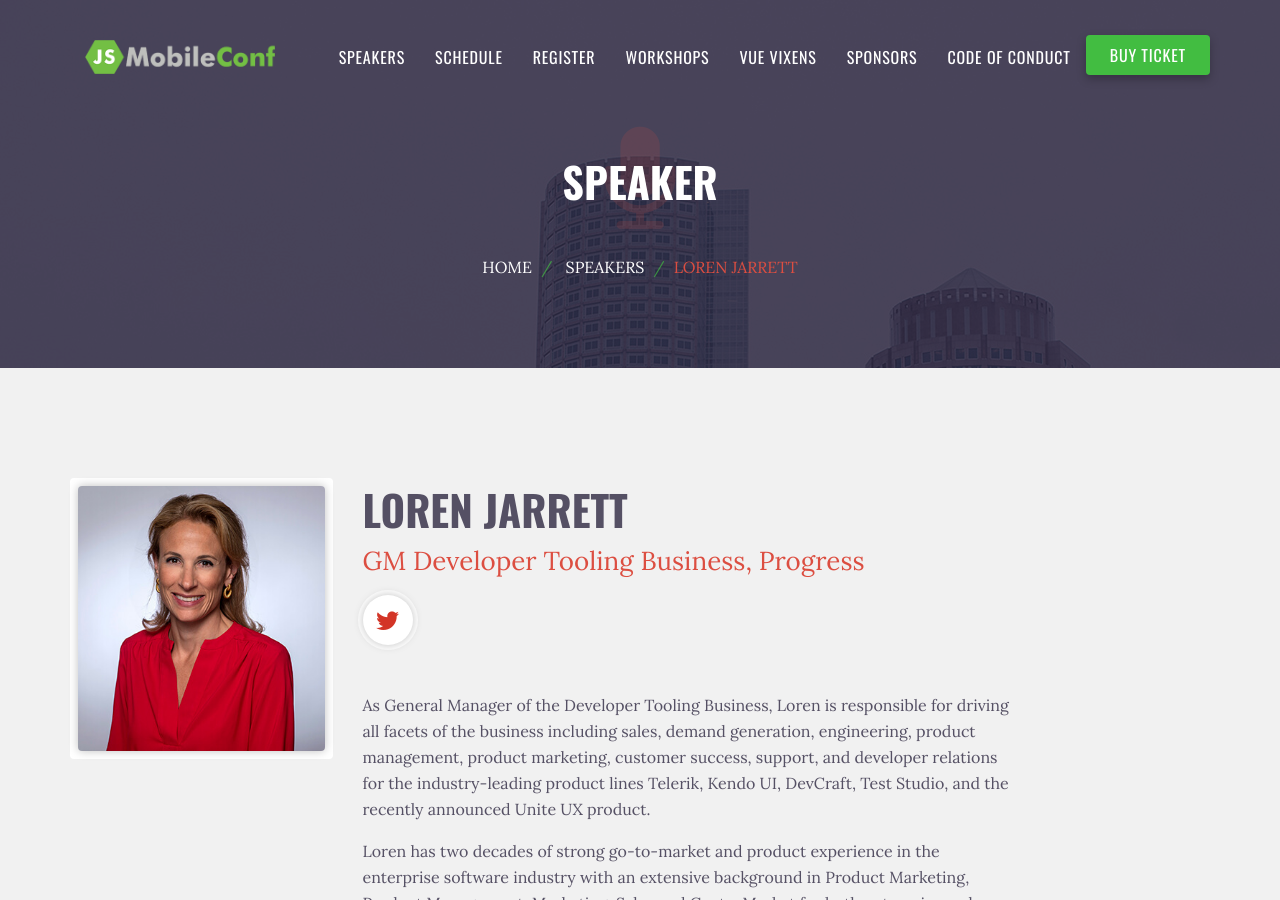
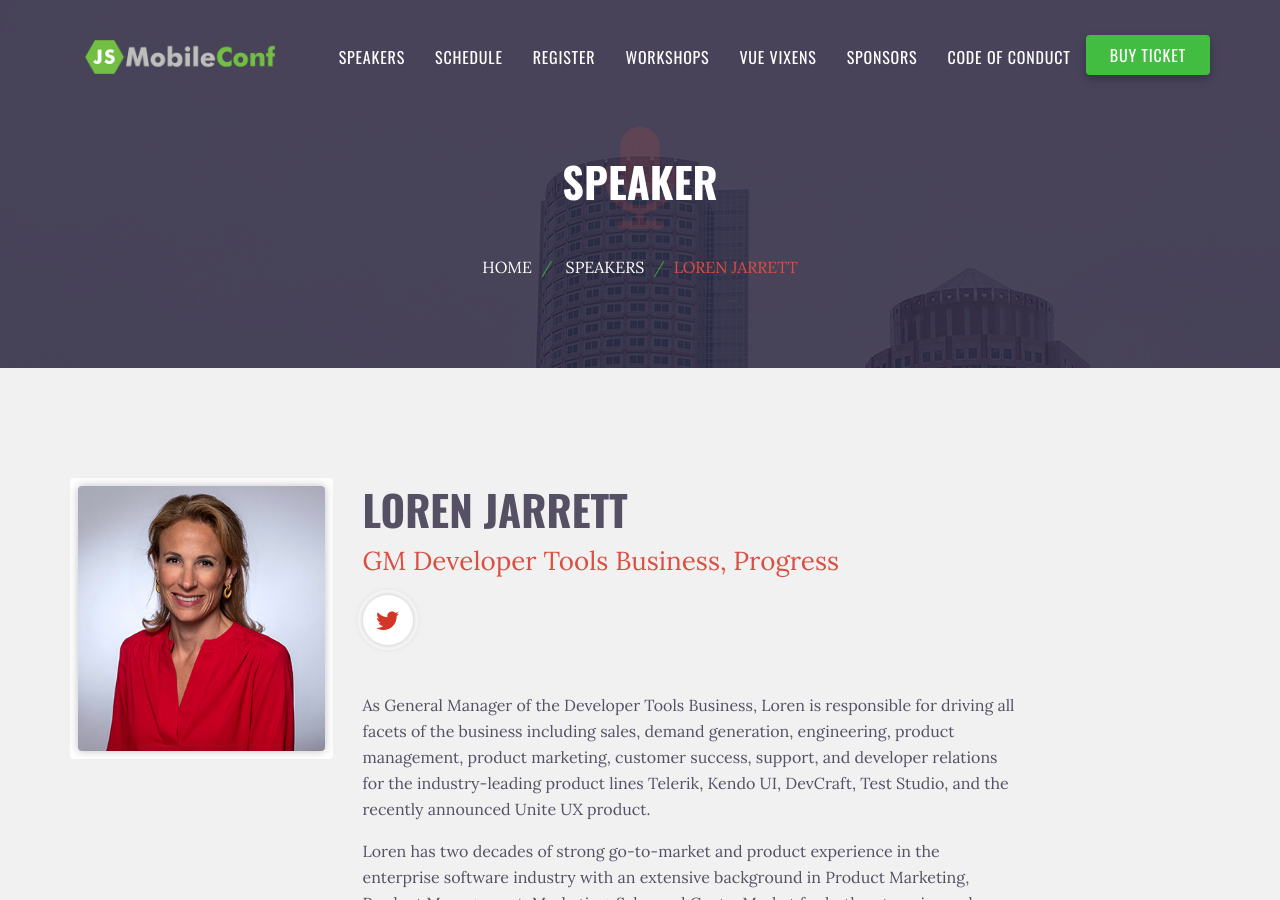
Before and after one commit to remotesynth/jsMobileConf, a Jekyll site: the page built from speakers/loren-jarrett.md, in a window 1280 px wide and 900 px high. Built offline with Jekyll 4.4.1, drawn with Linux system fonts in a browser that asks for light colours.

Commit message:
tweak to loren's bio

```diff
--- a/speakers/loren-jarrett.md
+++ b/speakers/loren-jarrett.md
@@ -2,14 +2,14 @@
 layout: speaker
 title: Loren Jarrett
 last-name: Jarrett
-jobtitle: 'GM Developer Tooling Business, Progress'
+jobtitle: 'GM Developer Tools Business, Progress'
 short-job-title: 'General Manager, Progress'
 photo: 'loren-jarrett.jpg'
 twitter: 'LorenJarrett'
 keynote: true
 ---
 
-As General Manager of the Developer Tooling Business, Loren is responsible for driving all facets of the business including sales, demand generation, engineering, product management, product marketing, customer success, support, and developer relations for the industry-leading product lines Telerik, Kendo UI, DevCraft, Test Studio, and the recently announced Unite UX product.
+As General Manager of the Developer Tools Business, Loren is responsible for driving all facets of the business including sales, demand generation, engineering, product management, product marketing, customer success, support, and developer relations for the industry-leading product lines Telerik, Kendo UI, DevCraft, Test Studio, and the recently announced Unite UX product.
 
 Loren has two decades of strong go-to-market and product experience in the enterprise software industry with an extensive background in Product Marketing, Product Management, Marketing, Sales and Go-to-Market for both enterprise and high-velocity businesses. She has a track record of driving growth for venture capital and private equity-backed businesses, and strong experience selling to developers.
 
```
